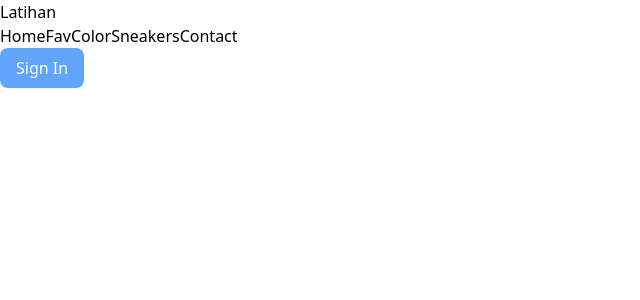
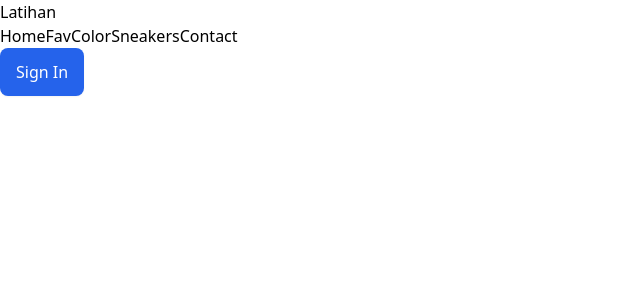
Before and after one commit to randypamungkasss/server-client-5, a Next.js app: page / in a window 1280 px wide. Shown: the top 300 px of the page, without its empty margins (0-640 px from the left). Built offline with nearby package versions, Linux system fonts and the light colour scheme.

Commit message:
Update globals.css

```diff
--- a/src/app/globals.css
+++ b/src/app/globals.css
@@ -4,10 +4,19 @@
 
 @layer base {
   input {
-    @apply w-[400px] px-4 py-3 border rounded-lg shadow-sm focus:outline-none focus:ring-2 focus:ring-blue-500 focus:border-transparent transition-all duration-300 bg-white text-gray-700 placeholder-gray-400;
+    @apply w-[400px] rounded-lg border bg-white px-4 py-3 text-gray-700 placeholder-gray-400 shadow-sm transition-all duration-300 focus:border-transparent focus:outline-none focus:ring-2 focus:ring-blue-500;
   }
 
   button {
-    @apply w-fit font-medium text-white px-4 py-2 rounded-lg shadow-sm bg-blue-400;
+    @apply w-fit rounded-lg bg-blue-600 px-4 py-3 font-medium text-white shadow-sm;
+  }
+
+  @layer components {
+    .btn-primary {
+      @apply w-full rounded-lg bg-blue-600 px-4 py-2 font-semibold text-white shadow-md transition duration-300 ease-in-out hover:bg-blue-700 focus:outline-none focus:ring-2 focus:ring-blue-500 focus:ring-opacity-50;
+    }
+    .btn-secondary {
+      @apply w-full rounded-lg border border-gray-300 bg-gray-100 px-4 py-2 font-semibold text-gray-700 transition duration-300 ease-in-out hover:bg-gray-200 focus:outline-none focus:ring-2 focus:ring-gray-500 focus:ring-opacity-50;
+    }
   }
 }
```
